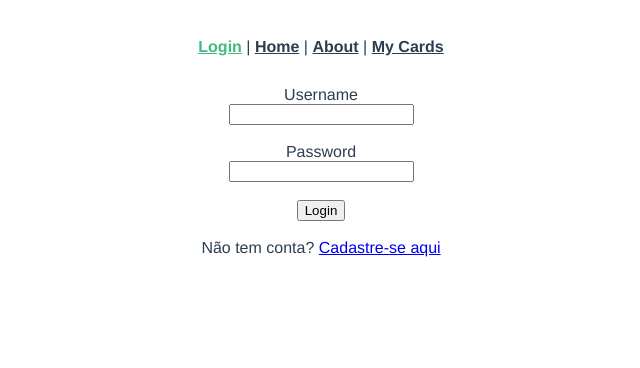
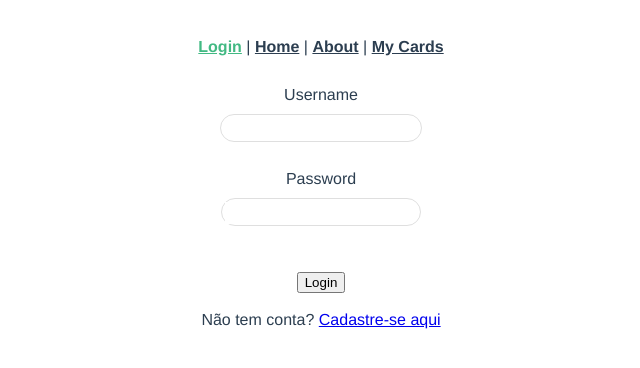
Before and after one commit to wilcymartavares/store_pokemon, a Vue app: page /login in a window 1280 px wide. Shown: the top 368 px of the page, without its empty margins (319-959 px from the left). Built offline with nearby package versions, Linux system fonts and the light colour scheme; no server answers.

Commit message:
adicionado ícone funcional de mostrar/esconder password

```diff
--- a/src/views/Login.vue
+++ b/src/views/Login.vue
@@ -6,16 +6,25 @@
       ref="usernameElement"
       type="text"
       @keyup="usernameHandler"
+      class="inp-form"
     />
     <br />
     <br />
     <div>Password</div>
-    <input
-      v-model="password"
-      ref="passwordElement"
-      type="password"
-      @keyup="passwordHandler"
-    />
+    <div class="password">
+      <input
+        v-model="password"
+        ref="passwordElement"
+        :type="show === true ? 'text' : 'password'"
+        @keyup="passwordHandler"
+      />
+      <img
+        v-if="password"
+        src="@/assets/eye_icon.png"
+        @click="show = !show"
+        alt=""
+      />
+    </div>
     <br />
     <br />
     <div>
@@ -42,6 +51,7 @@ export default defineComponent({
     const state = reactive({
       username: '',
       password: '',
+      show: false,
     });
 
     const login = () => {
@@ -75,4 +85,37 @@ export default defineComponent({
 
 <!-- Add "scoped" attribute to limit CSS to this component only -->
 <style scoped lang="scss">
+img {
+  width: 23px;
+  height: 25px;
+}
+.password {
+  display: flex;
+  outline: none;
+  position: relative;
+  left: 50%;
+  transform: translateX(-50%);
+  width: 12em;
+  height: 20px;
+  border: 1px solid rgb(223, 223, 223);
+  padding: 3px;
+  border-radius: 25px;
+  margin: 10px 0px;
+}
+.password input {
+  width: 80%;
+  height: 100%;
+  float: left;
+  border: none;
+  outline: none;
+}
+.inp-form {
+  outline: none;
+  width: 14.5em;
+  height: 20px;
+  border: 1px solid rgb(223, 223, 223);
+  padding: 3px;
+  border-radius: 25px;
+  margin: 10px 0px;
+}
 </style>
--- a/src/views/Signup.vue
+++ b/src/views/Signup.vue
@@ -2,6 +2,7 @@
   <div>
     <div>Username</div>
     <input
+      class="inp-form"
       v-model="username"
       ref="usernameElement"
       type="text"
@@ -13,21 +14,38 @@
     <br />
     <br />
     <div>Password</div>
+    <div class="password">
       <input
         v-model="password"
         ref="passwordElement"
-      type="password"
+        :type="show === true ? 'text' : 'password'"
         @keyup="passwordHandler($event, 1)"
       />
+      <img
+        v-if="password"
+        src="@/assets/eye_icon.png"
+        @click="show = !show"
+        alt=""
+      />
+    </div>
     <br />
     <br />
     <div>Password Confirm</div>
+    <div class="password">
       <input
         v-model="passwordConf"
         ref="passwordConfElement"
-      type="password"
+        :type="show2 === true ? 'text' : 'password'"
         @keyup="passwordHandler($event, 2)"
       />
+      <img
+        v-if="passwordConf && password"
+        src="@/assets/eye_icon.png"
+        @click="show2 = !show2"
+        alt=""
+      />
+
+    </div>
     <div v-if="error.type === 'PASSWORD'" class="signup-error">
       {{ error.msg }}
     </div>
@@ -58,6 +76,8 @@ export default defineComponent({
       password: '',
       passwordConf: '',
       error: { type: '', msg: '' },
+      show: false,
+      show2: false,
     });
 
     const signup = () => {
@@ -118,4 +138,36 @@ export default defineComponent({
 .signup-error {
   color: red;
 }
+img {
+  width: 23px;
+  height: 25px;
+}
+.password {
+  display: flex;
+  outline: none;
+  position: relative;
+  left: 50%;
+  transform: translateX(-50%);
+  width: 12em;
+  height: 20px;
+  border: 1px solid rgb(223, 223, 223);
+  padding: 3px;
+  border-radius: 25px;
+  margin: 10px 0px;
+}
+.password input {
+  width: 80%;
+  height: 100%;
+  float: left;
+  border: none;
+  outline: none;
+}
+.inp-form{
+  outline: none;
+  width: 14.5em;
+  height: 20px;
+  border: 1px solid rgb(223, 223, 223);
+  padding: 3px;
+  border-radius: 25px;
+  margin: 10px 0px;}
 </style>
```
Also changed, not shown: src/assets/eye_icon.png (added). Lines whose indentation alone changed are shown as unchanged.
